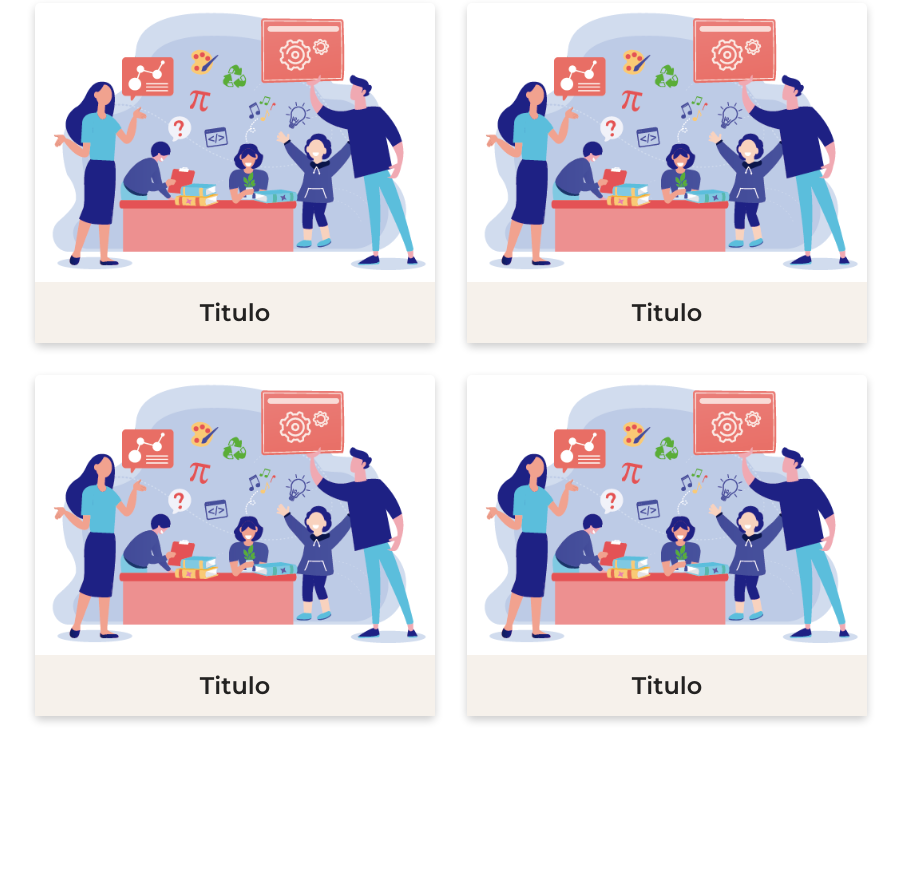
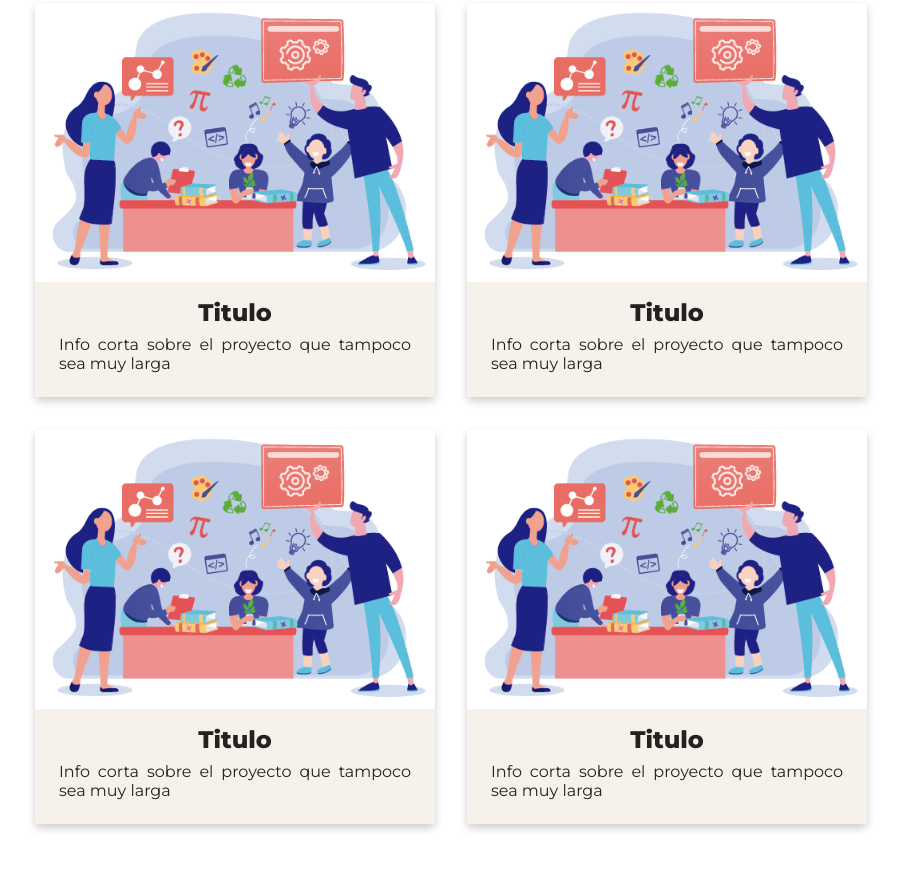
Before and after one commit to FranAM1/Prototipo_Crowdfunding, a website: page src/index.html in a window 1280 px wide. Shown: the part 687-1557 px from the top of the page, without its empty margins (189-1090 px from the left). Before the commit the page ends 1451 px from the top, so only its background shows below. Drawn offline with Linux system fonts and the light colour scheme.

Commit message:
cambios fuente

```diff
--- a/src/components/card.html
+++ b/src/components/card.html
@@ -2,8 +2,6 @@
     <img src="./images/infoHomeFoto.png">
     <div class="datosCard">
       <h3>Titulo</h3>
-      <div class="infoExtraCard">
-
-      </div>
+      <p>Info corta sobre el proyecto que tampoco sea muy larga</p>
     </div>
   </div>
--- a/src/scss/card.scss
+++ b/src/scss/card.scss
@@ -21,3 +21,17 @@
         padding: 1rem;
     }
 }
+
+.datosCard{
+    width: 100%;
+    display: flex;
+    flex-direction: column;
+    align-items: center;
+    justify-content: center;
+
+    &>p{
+        text-align: justify;
+        text-justify: inter-word;
+        padding: 0.5rem;
+    }
+}
--- a/src/scss/styles.scss
+++ b/src/scss/styles.scss
@@ -4,7 +4,7 @@ $colorSecundario: #f01446;
 $secundarioVariante: #18a5d6;
 $letrasNegro: #232221;
 
-@import url('https://fonts.googleapis.com/css2?family=Montserrat:wght@300;400;600&display=swap');
+@import url('https://fonts.googleapis.com/css2?family=Montserrat:wght@300;400;800&display=swap');
 
 
 
@@ -33,9 +33,6 @@ h3{
     font-size: 24px;
 }
 
-p{
-    font-size: 12px;
-}
 
 @import './header.scss';
 
```
Also changed, not shown: src/css/styles.css, 1 other file.
